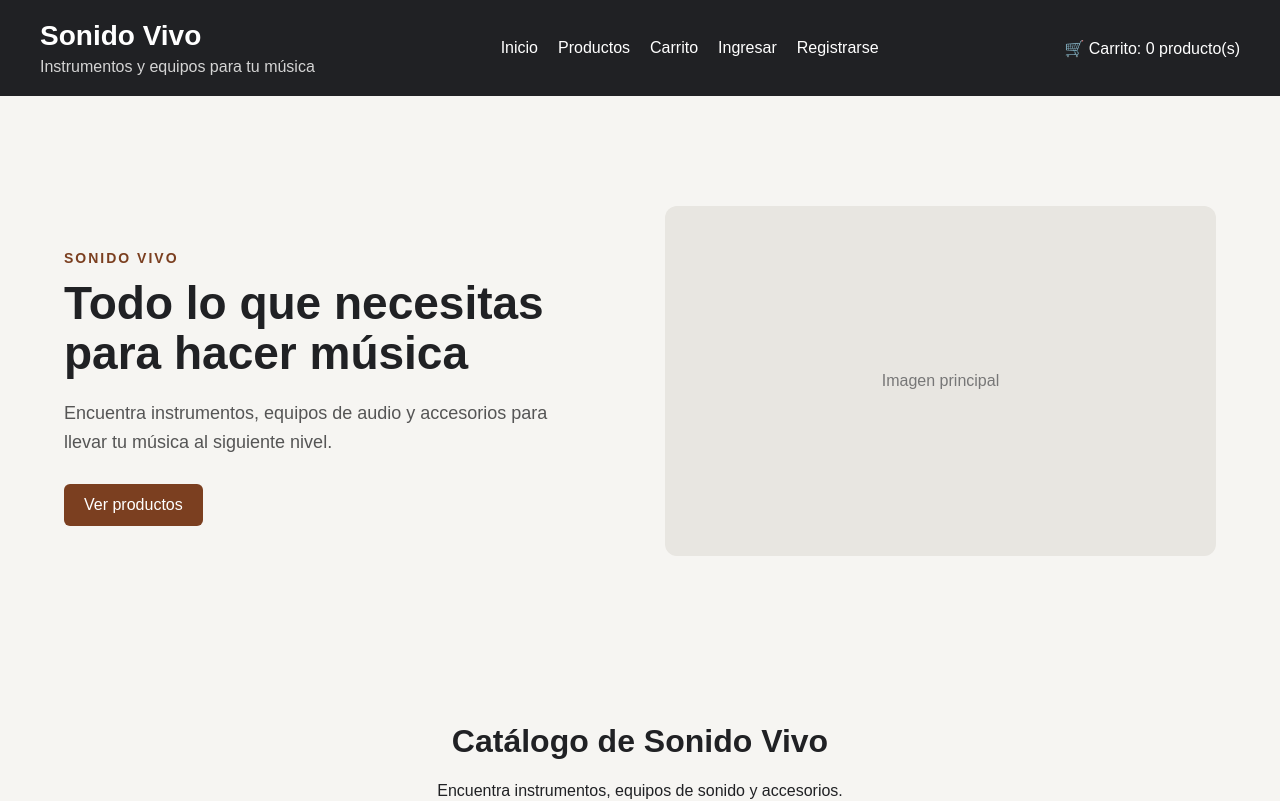
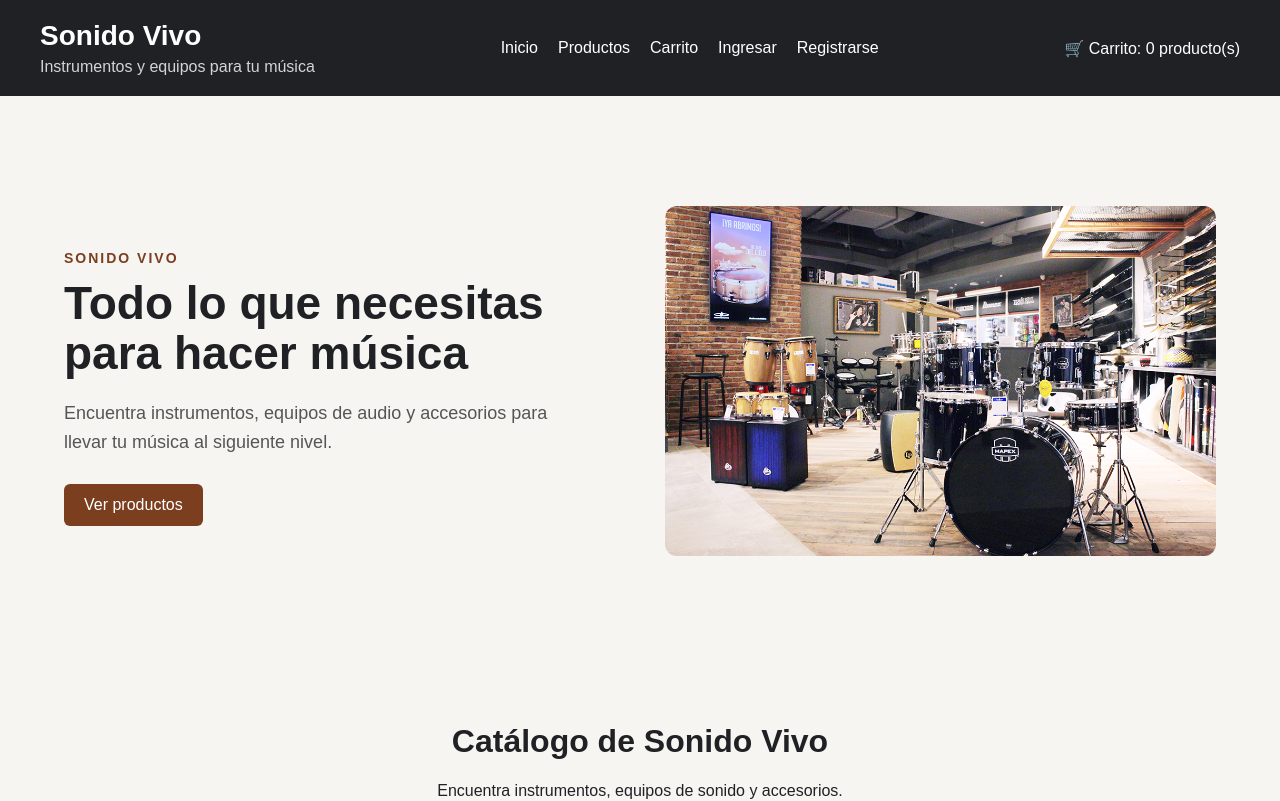
Before and after one commit to Alonso-Alvarez7/Tienda-Sonido-Vivo, a React (Vite) app in the folder Proyecto - Tienda Sonido Vivo/frontend/: page / in a window 1280 px wide. Shown: the top 801 px of the page. Built offline with nearby package versions, Linux system fonts and the light colour scheme.

Commit message:
Agregar imagen principal en la página de inicio
- Se reemplaza el placeholder por la imagen PortadaInicio
- Se agregan estilos para la imagen (ancho, alto y recorte)
- Se ajusta la altura de la imagen en móvil

```diff
--- a/Proyecto - Tienda Sonido Vivo/frontend/src/pages/Inicio.jsx
+++ b/Proyecto - Tienda Sonido Vivo/frontend/src/pages/Inicio.jsx
@@ -26,9 +26,11 @@ function Inicio() {
                 </div>
 
                 <div className="inicio-imagen">
-                    <div className="inicio-imagen-placeholder">
-                        <span>Imagen principal</span>
-                    </div>
+                    <img
+                        className="inicio-imagen-principal"
+                        src="/imagen/img/PortadaInicio.png"
+                        alt="Instrumentos y equipos musicales de Sonido Vivo"
+                    />
                 </div>
 
             </div>
--- a/Proyecto - Tienda Sonido Vivo/frontend/src/styles.css
+++ b/Proyecto - Tienda Sonido Vivo/frontend/src/styles.css
@@ -229,14 +229,12 @@ button {
     background: #633219;
 }
 
-.inicio-imagen-placeholder {
-    display: flex;
-    align-items: center;
-    justify-content: center;
-    min-height: 350px;
+.inicio-imagen-principal {
+    display: block;
+    width: 100%;
+    height: 350px;
     border-radius: 12px;
-    color: #777;
-    background: #e8e6e1;
+    object-fit: cover;
 }
 
 
@@ -715,8 +713,10 @@ button {
         font-size: 16px;
     }
 
-    .inicio-imagen-placeholder {
+    .inicio-imagen-placeholder,
+    .inicio-imagen-principal {
         min-height: 250px;
+        height: 250px;
     }
 
     /* Filtros */
```
Also changed, not shown: Proyecto - Tienda Sonido Vivo/frontend/public/imagen/img/PortadaInicio.png (added).
